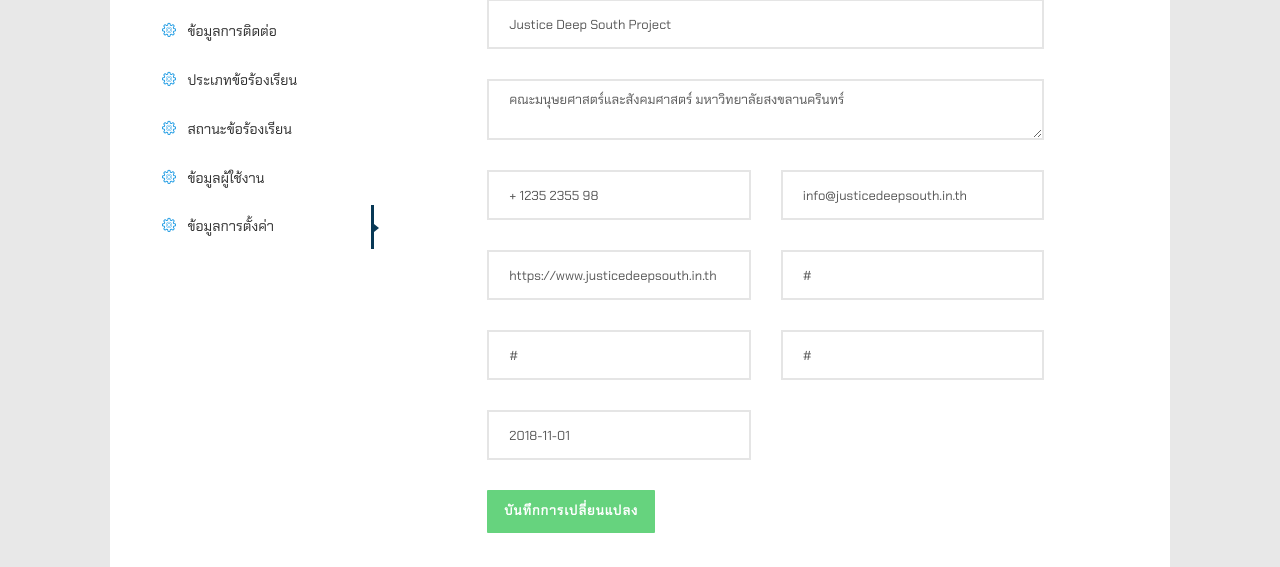
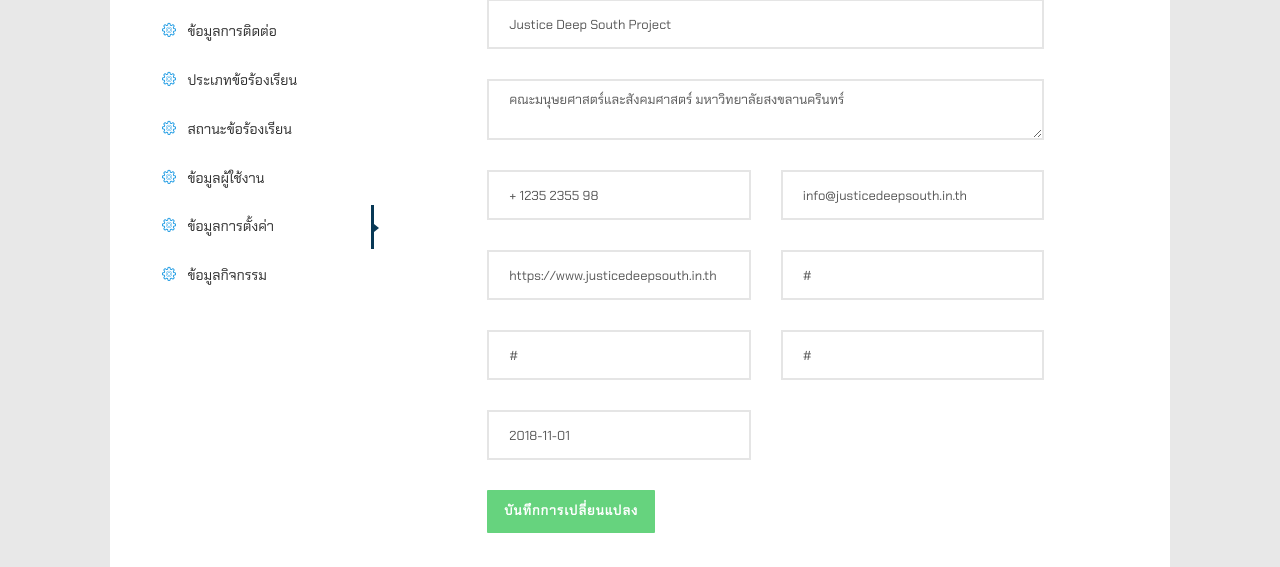
Before and after one commit to Justice-Deepsouth/justice-webproject, a PHP site: page /admin/settings_update.php in a window 1280 px wide. Shown: the part 824-1391 px from the top of the page. Run offline with PHP 8.4, Linux system fonts and the light colour scheme; data comes from the database, SQL or seed files in the repository; some libraries are stand-ins or nearby versions; some web fonts are replaced.

Commit message:
update sidebar link - add activity

```diff
--- a/admin/admin_main.php
+++ b/admin/admin_main.php
@@ -148,6 +148,7 @@
 								<li><a href="complaint_states_list.php"><i class="icon-settings"></i><span> สถานะข้อร้องเรียน</span></a></li>
 								<li><a href="users_list.php"><i class="icon-settings"></i><span> ข้อมูลผู้ใช้งาน</span></a></li>
 								<li><a href="settings_update.php"><i class="icon-settings"></i><span> ข้อมูลการตั้งค่า</span></a></li>
+								<li><a href="activities_list.php"><i class="icon-settings"></i><span> ข้อมูลกิจกรรม</span></a></li>
 							</ul>
 						</aside>
 					</section><!-- /#sidebar -->
--- a/admin/complaint_states_add.php
+++ b/admin/complaint_states_add.php
@@ -151,6 +151,7 @@
 								<li class="active"><a href="complaint_states_list.php"><i class="icon-settings"></i><span> สถานะข้อร้องเรียน</span></a></li>
 								<li><a href="users_list.php"><i class="icon-settings"></i><span> ข้อมูลผู้ใช้งาน</span></a></li>
 								<li><a href="settings_update.php"><i class="icon-settings"></i><span> ข้อมูลการตั้งค่า</span></a></li>
+								<li><a href="activities_list.php"><i class="icon-settings"></i><span> ข้อมูลกิจกรรม</span></a></li>
 							</ul>
 						</aside>
 					</section><!-- /#sidebar -->
--- a/admin/complaint_states_list.php
+++ b/admin/complaint_states_list.php
@@ -147,6 +147,7 @@
 								<li class="active"><a href="#"><i class="icon-settings"></i><span> สถานะข้อร้องเรียน</span></a></li>
 								<li><a href="users_list.php"><i class="icon-settings"></i><span> ข้อมูลผู้ใช้งาน</span></a></li>
 								<li><a href="settings_update.php"><i class="icon-settings"></i><span> ข้อมูลการตั้งค่า</span></a></li>
+								<li><a href="activities_list.php"><i class="icon-settings"></i><span> ข้อมูลกิจกรรม</span></a></li>
 							</ul>
 						</aside>
 					</section><!-- /#sidebar -->
--- a/admin/complaint_states_update.php
+++ b/admin/complaint_states_update.php
@@ -156,6 +156,7 @@
 								<li class="active"><a href="complaint_states_list.php"><i class="icon-settings"></i><span> สถานะข้อร้องเรียน</span></a></li>
 								<li><a href="users_list.php"><i class="icon-settings"></i><span> ข้อมูลผู้ใช้งาน</span></a></li>
 								<li><a href="settings_update.php"><i class="icon-settings"></i><span> ข้อมูลการตั้งค่า</span></a></li>
+								<li><a href="activities_list.php"><i class="icon-settings"></i><span> ข้อมูลกิจกรรม</span></a></li>
 							</ul>
 						</aside>
 					</section><!-- /#sidebar -->
--- a/admin/complaint_types_add.php
+++ b/admin/complaint_types_add.php
@@ -152,6 +152,7 @@
 								<li><a href="complaint_states_list.php"><i class="icon-settings"></i><span> สถานะข้อร้องเรียน</span></a></li>
 								<li><a href="users_list.php"><i class="icon-settings"></i><span> ข้อมูลผู้ใช้งาน</span></a></li>
 								<li><a href="settings_update.php"><i class="icon-settings"></i><span> ข้อมูลการตั้งค่า</span></a></li>
+								<li><a href="activities_list.php"><i class="icon-settings"></i><span> ข้อมูลกิจกรรม</span></a></li>
 							</ul>
 						</aside>
 					</section><!-- /#sidebar -->
--- a/admin/complaint_types_list.php
+++ b/admin/complaint_types_list.php
@@ -161,6 +161,7 @@
 								<li><a href="complaint_states_list.php"><i class="icon-settings"></i><span> สถานะข้อร้องเรียน</span></a></li>
 								<li><a href="users_list.php"><i class="icon-settings"></i><span> ข้อมูลผู้ใช้งาน</span></a></li>
 								<li><a href="settings_update.php"><i class="icon-settings"></i><span> ข้อมูลการตั้งค่า</span></a></li>
+								<li><a href="activities_list.php"><i class="icon-settings"></i><span> ข้อมูลกิจกรรม</span></a></li>
 							</ul>
 						</aside>
 					</section><!-- /#sidebar -->
--- a/admin/complaint_types_update.php
+++ b/admin/complaint_types_update.php
@@ -155,6 +155,7 @@
 								<li><a href="complaint_states_list.php"><i class="icon-settings"></i><span> สถานะข้อร้องเรียน</span></a></li>
 								<li><a href="users_list.php"><i class="icon-settings"></i><span> ข้อมูลผู้ใช้งาน</span></a></li>
 								<li><a href="settings_update.php"><i class="icon-settings"></i><span> ข้อมูลการตั้งค่า</span></a></li>
+								<li><a href="activities_list.php"><i class="icon-settings"></i><span> ข้อมูลกิจกรรม</span></a></li>
 							</ul>
 						</aside>
 					</section><!-- /#sidebar -->
--- a/admin/settings_update.php
+++ b/admin/settings_update.php
@@ -160,7 +160,8 @@
 								<li><a href="complaint_types_list.php"><i class="icon-settings"></i><span> ประเภทข้อร้องเรียน</span></a></li>
 								<li><a href="complaint_states_list.php"><i class="icon-settings"></i><span> สถานะข้อร้องเรียน</span></a></li>
                                 <li><a href="users_list.php"><i class="icon-settings"></i><span> ข้อมูลผู้ใช้งาน</span></a></li>
-                                <li class="active"><a href="settings_update.php"><i class="icon-settings"></i><span> ข้อมูลการตั้งค่า</span></a></li>
+								<li class="active"><a href="settings_update.php"><i class="icon-settings"></i><span> ข้อมูลการตั้งค่า</span></a></li>
+								<li><a href="activities_list.php"><i class="icon-settings"></i><span> ข้อมูลกิจกรรม</span></a></li>
 							</ul>
 						</aside>
 					</section><!-- /#sidebar -->
--- a/admin/users_list.php
+++ b/admin/users_list.php
@@ -148,6 +148,7 @@ if (isset($_GET['user_id'])) {
 								<li><a href="complaint_states_list.php"><i class="icon-settings"></i><span> สถานะข้อร้องเรียน</span></a></li>
 								<li class="active"><a href="users_list.php"><i class="icon-settings"></i><span> ข้อมูลผู้ใช้งาน</span></a></li>
 								<li><a href="settings_update.php"><i class="icon-settings"></i><span> ข้อมูลการตั้งค่า</span></a></li>
+								<li><a href="activities_list.php"><i class="icon-settings"></i><span> ข้อมูลกิจกรรม</span></a></li>
 							</ul>
 						</aside>
 					</section><!-- /#sidebar -->
```
Also changed, not shown: admin/activities_list.php (added).
